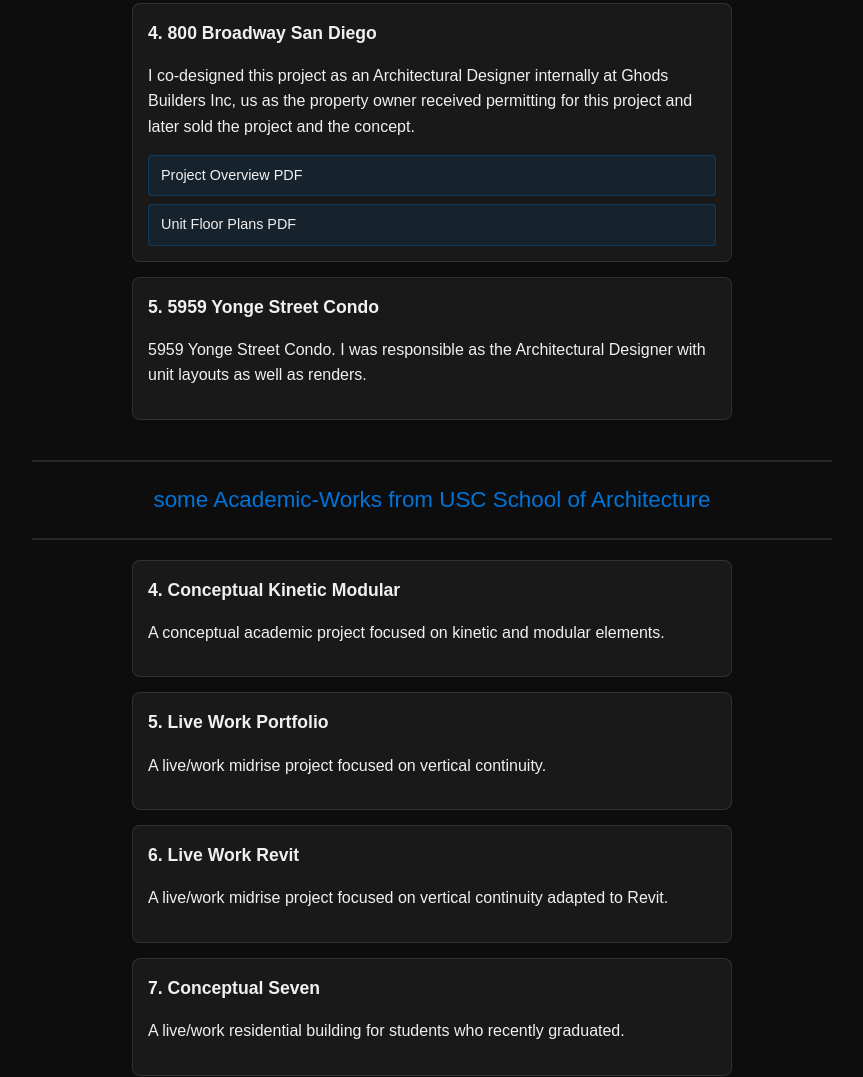
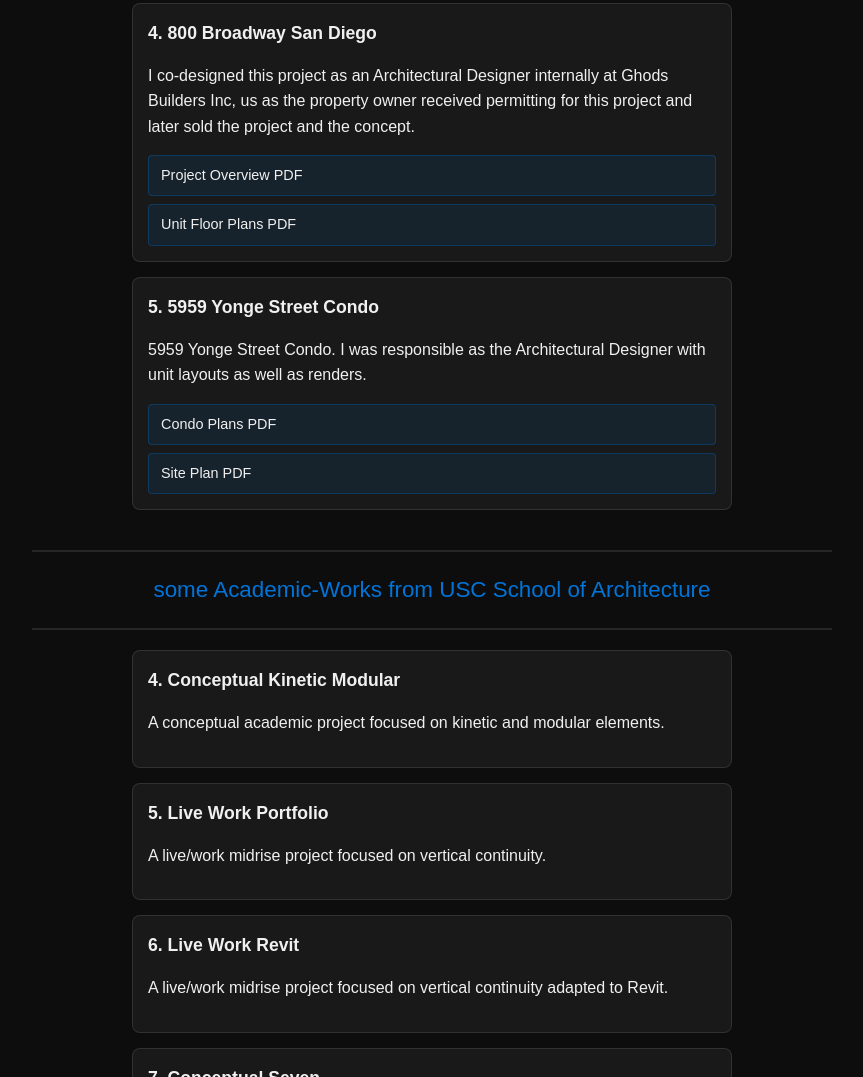
Before and after one commit to SaeedGhods/portfoliowebsite, a website: page projects.html in a window 1280 px wide. Shown: the part 949-2026 px from the top of the page, without its empty margins (208-1071 px from the left). Drawn offline with Linux system fonts and the light colour scheme; a web font is replaced by a local one.

Commit message:
Add 5959 Yonge Street Site Plan PDF to both timeline and projects page
- Added '5959 YONGE SITE PLAN' PDF to hydroponic-pdf-toggle.js getYonge5959PdfFiles() function
- Updated projects.html to include Site Plan PDF link below the existing Condo Plans PDF
- Both PDFs now available in 5959 Yonge Street Condos section on main timeline
- Projects page now shows both PDF links for the 5959 Yonge Street Condo project

```diff
--- a/js/hydroponic-pdf-toggle.js
+++ b/js/hydroponic-pdf-toggle.js
@@ -1113,6 +1113,10 @@ function getYonge5959PdfFiles() {
         {
             path: getAssetUrl("keyprojects/SAEED+GHODS+PROFESSIONAL+5959+YONGE+ST+PLANS+HIGHRISE.PDF"),
             name: "5959 YONGE CONDO PLANS"
+        },
+        {
+            path: getAssetUrl("yonge5959/SAEED+GHODS+5959+YONGE+ST+SITE+PLAN+.pdf"),
+            name: "5959 YONGE SITE PLAN"
         }
     ];
 }
--- a/projects.html
+++ b/projects.html
@@ -246,10 +246,14 @@
             </div>
 
             <!-- 5959 Yonge Street Condo -->
-            <a href="https://saeedghods-portfolio-assets.s3.us-east-2.amazonaws.com/assets/keyprojects/SAEED+GHODS+PROFESSIONAL+5959+YONGE+ST+PLANS+HIGHRISE.PDF" target="_blank" class="project-card">
+            <div class="project-card">
                 <h3>5. 5959 Yonge Street Condo</h3>
                 <p>5959 Yonge Street Condo. I was responsible as the Architectural Designer with unit layouts as well as renders.</p>
-            </a>
+                <div class="project-links">
+                    <a href="https://saeedghods-portfolio-assets.s3.us-east-2.amazonaws.com/assets/keyprojects/SAEED+GHODS+PROFESSIONAL+5959+YONGE+ST+PLANS+HIGHRISE.PDF" target="_blank" class="project-pdf-link">Condo Plans PDF</a>
+                    <a href="https://saeedghods-portfolio-assets.s3.us-east-2.amazonaws.com/assets/yonge5959/SAEED+GHODS+5959+YONGE+ST+SITE+PLAN+.pdf" target="_blank" class="project-pdf-link">Site Plan PDF</a>
+                </div>
+            </div>
         </div>
 
         <div class="section-header">
```
